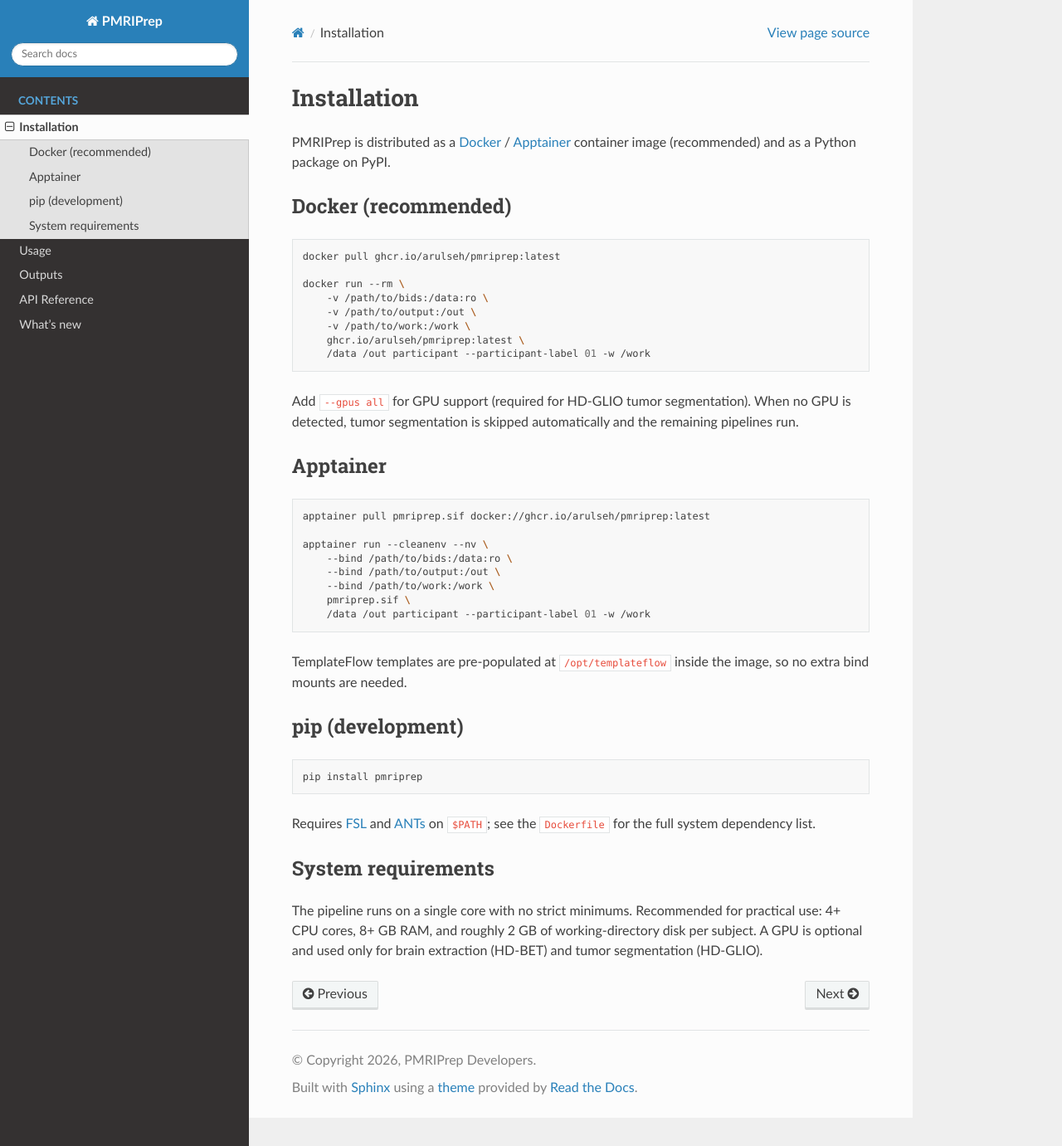
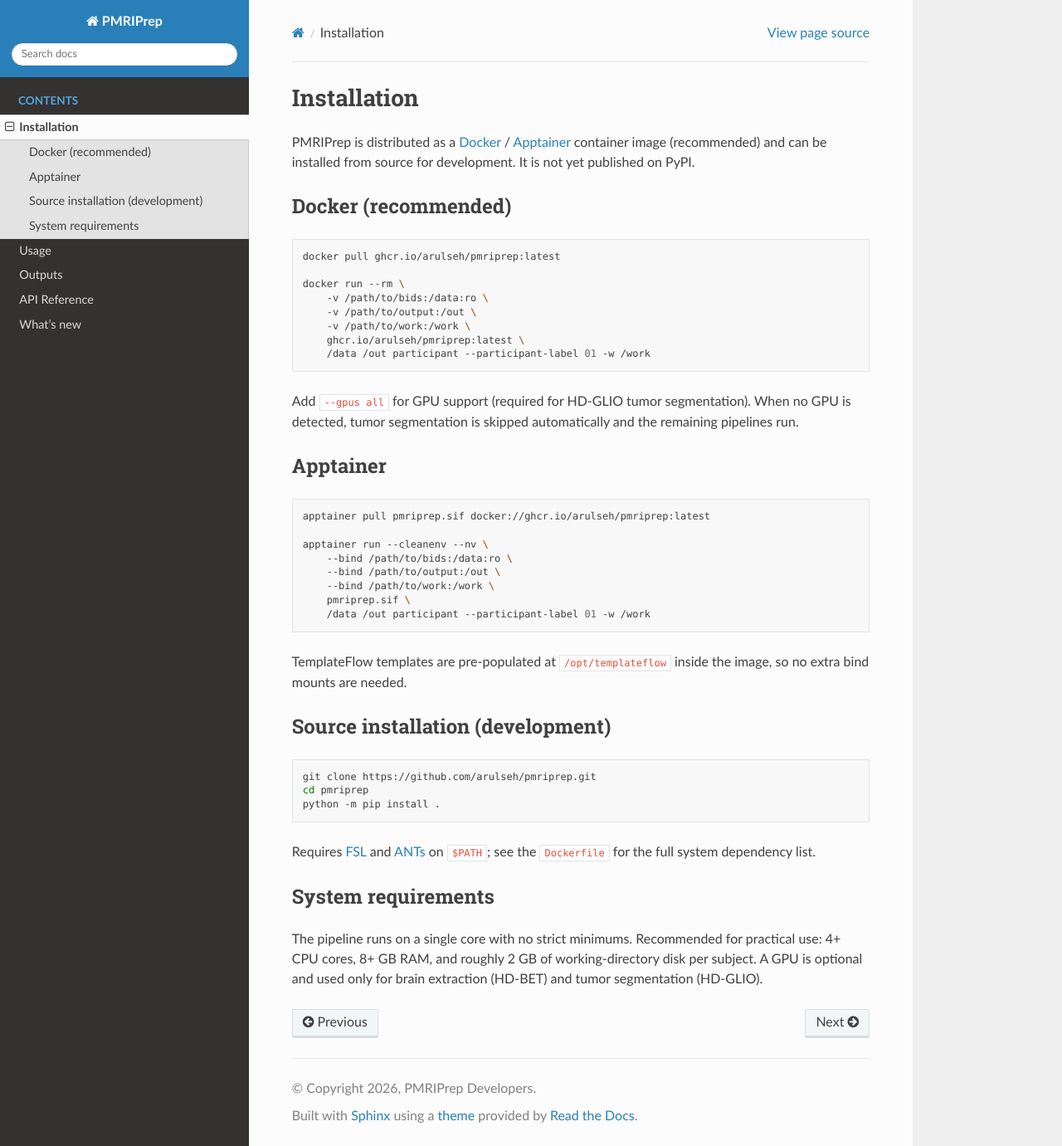
Before and after one commit to arulseh/pmriprep, a Sphinx documentation site: the page built from docs/installation.rst, in a window 1280 px wide and 1381 px high. Shown: the whole window at 83% size. Built offline with Sphinx 7.4.7 and the Read the Docs theme 3.1.0, drawn with Linux system fonts in a browser that asks for light colours; pages that are not in the unit, such as notebooks, are missing from menus.

Commit message:
docs: correct installation and build guidance

```diff
--- a/docs/conf.py
+++ b/docs/conf.py
@@ -58,6 +58,9 @@ autodoc_default_options = {
     "show-inheritance": True,
     "ignore-module-all": True,
 }
+# Generated API pages index several public objects with the same short name.
+# Suppress only Python-domain ambiguity warnings; all other warnings remain fatal.
+suppress_warnings = ["ref.python"]
 
 # -- sphinxcontrib-apidoc (auto-generates API stubs into docs/api/ at build) ---
 apidoc_module_dir = "../pmriprep"
--- a/docs/installation.rst
+++ b/docs/installation.rst
@@ -3,8 +3,8 @@ Installation
 
 .. include:: links.rst
 
-PMRIPrep is distributed as a Docker_ / Apptainer_ container image (recommended) and as a
-Python package on PyPI.
+PMRIPrep is distributed as a Docker_ / Apptainer_ container image (recommended) and can
+be installed from source for development. It is not yet published on PyPI.
 
 Docker (recommended)
 --------------------
@@ -40,12 +40,14 @@ Apptainer
 TemplateFlow templates are pre-populated at ``/opt/templateflow`` inside the image, so no
 extra bind mounts are needed.
 
-pip (development)
------------------
+Source installation (development)
+---------------------------------
 
 .. code-block:: bash
 
-   pip install pmriprep
+   git clone https://github.com/arulseh/pmriprep.git
+   cd pmriprep
+   python -m pip install .
 
 Requires FSL_ and ANTs_ on ``$PATH``; see the ``Dockerfile`` for the full system
 dependency list.
--- a/pyproject.toml
+++ b/pyproject.toml
@@ -4,7 +4,7 @@ build-backend = "setuptools.build_meta"
 
 [project]
 name = "pmriprep"
-version = "0.82.60"
+version = "0.82.61"
 description = "Perfusion MRI Preprocessing Pipeline - A NiPreps-compatible BIDS-App"
 readme = "README.md"
 license = "Apache-2.0 AND CC0-1.0"
```
Also changed, not shown: README.md (+6 -4 lines), 7 other files.
